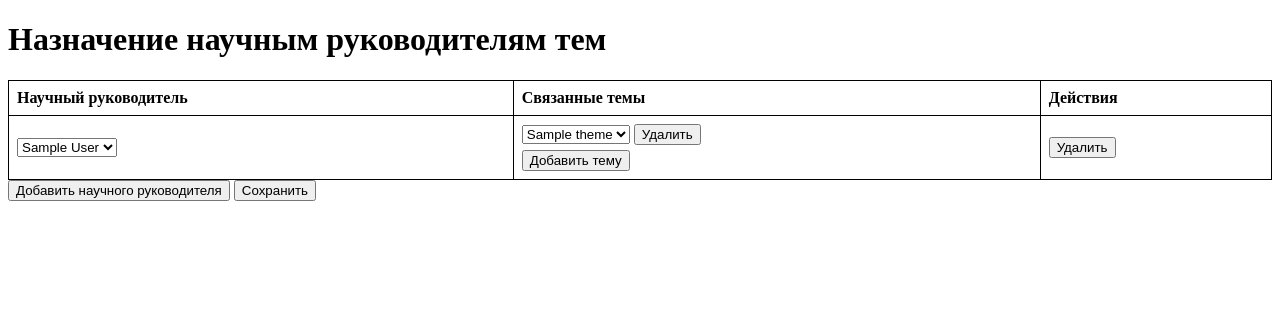
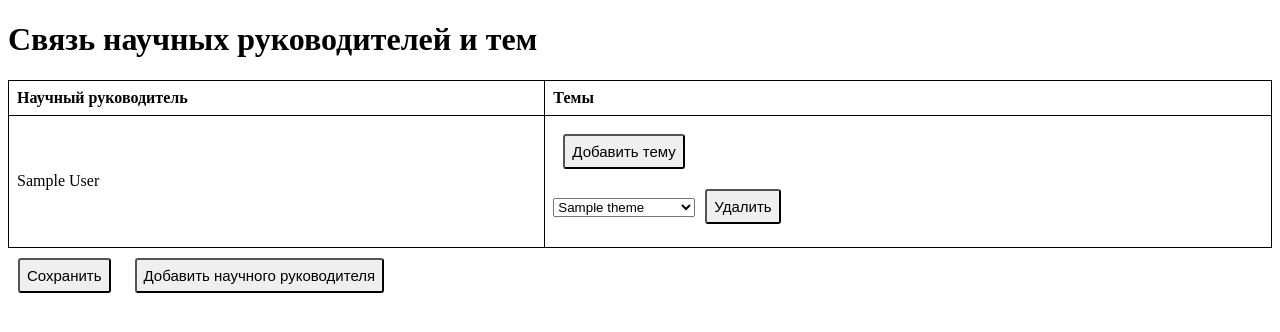
Before and after one commit to StreakQ/VKR, a Flask app: page /assign_advisers_to_themes in a window 1280 px wide. Shown: the top 332 px of the page. Run offline with Flask 3, Linux system fonts and the light colour scheme; the visitor is signed in with stand-in values (Sample User, id 1); tables that the repository leaves empty hold one stand-in row (values such as "Sample post").

Commit message:
Исправление связывание научных руководителей и тем

```diff
--- a/app.py
+++ b/app.py
@@ -70,6 +70,21 @@ def login():
         return "Неверный логин или пароль", 401
 
 
+@app.route("/get_adviser_theme_assignments", methods=["GET"])
+@role_required('admin')
+def get_adviser_theme_assignments():
+    try:
+        assignments = adviser_theme_repository.get_all(AdviserTheme)
+        result = [
+            {"adviser_id": assignment.adviser_id, "theme_id": assignment.theme_id}
+            for assignment in assignments
+        ]
+        return jsonify(result), 200
+    except Exception as e:
+        logging.error(f"Ошибка при получении назначений: {e}")
+        return jsonify({"error": str(e)}), 500
+
+
 @app.route('/assign_importances', methods=["GET", "POST"])
 @role_required('admin')
 def assign_importances():
@@ -112,17 +127,14 @@ def assign_importances():
 @role_required('admin')
 def assign_advisers_to_themes():
     if request.method == 'GET':
-        # Получаем текущие назначения из базы данных
         assignments = adviser_theme_repository.get_all(AdviserTheme)
 
-        # Формируем данные для шаблона
         grouped_assignments = {}
         for assignment in assignments:
             if assignment.adviser_id not in grouped_assignments:
                 grouped_assignments[assignment.adviser_id] = []
             grouped_assignments[assignment.adviser_id].append(assignment.theme_id)
 
-        # Получаем список научных руководителей и тем для выпадающих списков
         advisers = adviser_repository.get_all(Adviser)
         themes = theme_repository.get_all(Theme)
 
@@ -137,41 +149,49 @@ def assign_advisers_to_themes():
     if request.method == 'POST':
         try:
             data = request.form
-            print("Полученные данные:", data)
+            # print("Полученные данные из формы:", data)
+            # print("Парсинг данных из формы:")
+            # for key, values in data.lists():
+            #     print(f"{key}: {values}")
 
             advisers = {}
             for key, value in data.items():
-                if key.startswith("adviser"):
+                if key.startswith("adviser_"):
                     adviser_index = key.split("_")[-1]
                     advisers[adviser_index] = {"id": value, "themes": []}
 
-            for key, value in data.lists():
-                if key.startswith("theme"):
-                    adviser_index = key.split("_")[-1]
+
+            for key, values in data.lists():
+                if key.startswith("theme_"):
+                    adviser_index = key.split("_")[1].split("[")[0]
                     if adviser_index in advisers:
-                        advisers[adviser_index]["themes"].extend(value)
+                        advisers[adviser_index]["themes"].extend(values)
+
+            # print("Парсинг данных:")
+            # print(advisers)
+            # for adviser_index, adviser_data in advisers.items():
+            #     print(f"Научный руководитель {adviser_index}: ID={adviser_data['id']}, Темы={adviser_data['themes']}")
 
             db_session = DBSession()
 
             for adviser_index in advisers:
-                adviser_id = int(advisers[adviser_index]["id"])  # Преобразуем в целое число
+                adviser_id = int(advisers[adviser_index]["id"])
                 themes = [int(theme) for theme in advisers[adviser_index]["themes"]]
 
-                record_exists = db_session.query(
-                    exists().where(AdviserTheme.adviser_id == adviser_id)
-                ).scalar()
+                #print(f"Обновление тем для научного руководителя ID {adviser_id}: {themes}")
 
-                if record_exists:
-                    print(f"Обновление тем для научного руководителя ID {adviser_id}: {themes}")
-                    adviser_theme_repository.update_adviser_themes(adviser_id=adviser_id, *themes)
+                # Обновляем темы
+                if themes:
+                    adviser_theme_repository.update_adviser_themes(adviser_id, *themes)
                 else:
-                    print(f"Добавление тем для научного руководителя ID {adviser_id}: {themes}")
-                    adviser_theme_repository.add_adviser_themes(adviser_id=adviser_id, *themes)
+                    print(f"Нет тем для научного руководителя ID {adviser_id}")
 
-            return "Данные успешно сохранены!", 200
+            return redirect(url_for("index"))
 
         except Exception as e:
+            db_session.rollback()
             return f"Произошла ошибка: {e}", 500
+
 
 
 @app.route("/get_subjects")
@@ -203,10 +223,18 @@ def get_themes():
 def get_advisers():
     try:
         advisers = adviser_repository.get_all(Adviser)
-        advisers_list = [{"id": adviser.adviser_id, "name": adviser.firstname}for adviser in advisers]
+        advisers_list = [
+            {
+                "id": adviser.adviser_id,
+                "firstname": adviser.firstname,
+                "lastname": adviser.lastname,
+            }
+            for adviser in advisers
+        ]
         return jsonify(advisers_list), 200
     except Exception as e:
-        logging.error(f"Ошибка при получении научных руководителей")
+        logging.error(f"Ошибка при получении научных руководителей: {e}")
+        return jsonify({"error": str(e)}), 500
 
 
 @app.route("/get_theme_subject_importances", methods=["GET"])
--- a/templates/assign_advisers_to_themes.html
+++ b/templates/assign_advisers_to_themes.html
@@ -2,7 +2,7 @@
 <html lang="en">
 <head>
   <meta charset="UTF-8">
-  <title>Назначение научным руководителям тем</title>
+  <title>Связь научных руководителей и тем</title>
   <style>
     table {
       width: 100%;
@@ -14,101 +14,213 @@
     th, td {
       padding: 8px;
       text-align: left;
+      word-wrap: break-word;
+      max-width: 300px;
     }
     .theme-row {
       margin-bottom: 5px;
     }
+    button {
+      padding: 7px;
+      border-radius: 3px;
+      font-size: 15px;
+      margin: 10px;
+    }
   </style>
 </head>
 <body>
-  <h1>Назначение научным руководителям тем</h1>
+  <h1>Связь научных руководителей и тем</h1>
 
-  <form id="advisers_to_themes_form" method="POST" action="/assign_advisers_to_themes">
-    <table id="advisers_to_themes_table">
+  <form id="adviser-theme-form" method="POST" action="/assign_advisers_to_themes">
+    <table id="adviser-theme-table">
       <thead>
         <tr>
           <th>Научный руководитель</th>
-          <th>Связанные темы</th>
-          <th>Действия</th>
+          <th>Темы</th>
         </tr>
       </thead>
       <tbody>
-        <!-- Отображение существующих назначений -->
-        {% for adviser_id, theme_ids in grouped_assignments.items() %}
-          <tr class="adviser-row">
-            <!-- Выпадающий список научных руководителей -->
-            <td>
-              <select name="adviser_{{ loop.index }}" class="adviser-dropdown">
-                {% for adviser in advisers %}
-                  <option value="{{ adviser.adviser_id }}"
-                    {% if adviser.adviser_id == adviser_id %}selected{% endif %}>
-                    {{ adviser.firstname }} {{ adviser.lastname }}
-                  </option>
-                {% endfor %}
-              </select>
-            </td>
-            <!-- Темы -->
-            <td>
-              <div class="themes-container">
-                {% for theme_id in theme_ids %}
-                  <div class="theme-row">
-                    <select name="theme_{{ loop.index0 }}[]" class="theme-dropdown">
-                      {% for theme in themes %}
-                        <option value="{{ theme.theme_id }}"
-                          {% if theme.theme_id == theme_id %}selected{% endif %}>
-                          {{ theme.theme_name }}
-                        </option>
-                      {% endfor %}
-                    </select>
-                    <button type="button" onclick="removeThemeRow(this)">Удалить</button>
-                  </div>
-                {% endfor %}
-              </div>
-              <button type="button" onclick="addThemeRow(this)">Добавить тему</button>
-            </td>
-            <!-- Действия -->
-            <td>
-              <button type="button" onclick="removeAdviserRow(this)">Удалить</button>
-            </td>
-          </tr>
-        {% endfor %}
+        <!-- Строки будут добавляться динамически -->
       </tbody>
     </table>
+    <button type="submit">Сохранить</button>
     <button type="button" onclick="addAdviserWithThemes()">Добавить научного руководителя</button>
-    <button type="submit">Сохранить</button>
   </form>
 
   <script>
+    // Массивы для хранения научных руководителей и тем
+    let advisers = [];
+    let themes = [];
+
+    // Загружаем научных руководителей с сервера
+    async function loadAdvisers() {
+      try {
+        const response = await fetch("/get_advisers");
+        if (!response.ok) {
+          throw new Error("Ошибка при загрузке научных руководителей");
+        }
+        advisers = await response.json();
+      } catch (error) {
+        console.error(error);
+      }
+    }
+
+    // Загружаем темы с сервера
+    async function loadThemes() {
+      try {
+        const response = await fetch("/get_themes");
+        if (!response.ok) {
+          throw new Error("Ошибка при загрузке тем");
+        }
+        themes = await response.json();
+      } catch (error) {
+        console.error(error);
+      }
+    }
+
+    // Загружаем текущие назначения научных руководителей и тем
+    async function loadAssignments() {
+      try {
+        const response = await fetch("/get_adviser_theme_assignments");
+        if (!response.ok) {
+          throw new Error("Ошибка при загрузке назначений");
+        }
+        const assignments = await response.json();
+
+        // Создаем словарь для быстрого поиска тем по adviser_id
+        const assignmentsByAdviserId = {};
+        assignments.forEach(assignment => {
+          if (!assignmentsByAdviserId[assignment.adviser_id]) {
+            assignmentsByAdviserId[assignment.adviser_id] = [];
+          }
+          assignmentsByAdviserId[assignment.adviser_id].push(assignment.theme_id);
+        });
+
+        // Отображаем назначения в таблице
+        const tableBody = document.querySelector("#adviser-theme-table tbody");
+        advisers.forEach((adviser, index) => {
+          // Создаем строку для научного руководителя
+          const adviserRow = document.createElement("tr");
+
+          // Ячейка с именем научного руководителя
+          const adviserNameCell = document.createElement("td");
+          const adviserNameInput = document.createElement("input");
+          adviserNameInput.type = "hidden";
+          adviserNameInput.name = `adviser_${index}`;
+          adviserNameInput.value = adviser.id; // Передаем ID, а не имя
+          adviserNameCell.appendChild(adviserNameInput);
+
+          const adviserNameDiv = document.createElement("div");
+          adviserNameDiv.textContent = `${adviser.firstname} ${adviser.lastname} ${adviser.patronymic || ''}`.trim();
+          adviserNameCell.appendChild(adviserNameDiv);
+          adviserRow.appendChild(adviserNameCell);
+
+          // Ячейка для тем
+          const themesCell = document.createElement("td");
+          const themesContainer = document.createElement("div");
+          themesContainer.className = "themes-container";
+
+          // Добавляем существующие темы
+          if (assignmentsByAdviserId[adviser.id]) {
+            assignmentsByAdviserId[adviser.id].forEach(themeId => {
+              addThemeRow(themesContainer, index, themeId);
+            });
+          }
+
+          // Кнопка добавления темы
+          const addThemeButton = document.createElement("button");
+          addThemeButton.type = "button";
+          addThemeButton.textContent = "Добавить тему";
+          addThemeButton.onclick = () => addThemeRow(themesContainer, index);
+          themesCell.appendChild(addThemeButton);
+
+          themesCell.appendChild(themesContainer);
+          adviserRow.appendChild(themesCell);
+
+          tableBody.appendChild(adviserRow);
+        });
+      } catch (error) {
+        console.error(error);
+      }
+    }
+
+    // Функция для создания выпадающего списка тем
+    function createThemeDropdown(adviserIndex) {
+      const select = document.createElement("select");
+      select.name = `theme_${adviserIndex}[]`;
+      select.className = "theme-dropdown";
+
+      // Добавляем пустой вариант
+      const defaultOption = document.createElement("option");
+      defaultOption.value = "";
+      defaultOption.text = "-- Выберите тему --";
+      select.appendChild(defaultOption);
+
+      // Добавляем темы
+      themes.forEach(theme => {
+        const option = document.createElement("option");
+        option.value = theme.id;
+        option.text = theme.name;
+        select.appendChild(option);
+      });
+
+      return select;
+    }
+
+    // Функция для добавления строки с темой
+    function addThemeRow(container, adviserIndex, preselectedThemeId = null) {
+      const themeRow = document.createElement("div");
+      themeRow.className = "theme-row";
+
+      // Выпадающий список тем
+      const themeDropdown = createThemeDropdown(adviserIndex);
+      if (preselectedThemeId) {
+        themeDropdown.value = preselectedThemeId; // Устанавливаем выбранный ID темы
+      }
+      themeRow.appendChild(themeDropdown);
+
+      // Кнопка удаления
+      const removeButton = document.createElement("button");
+      removeButton.type = "button";
+      removeButton.textContent = "Удалить";
+      removeButton.onclick = () => themeRow.remove();
+      themeRow.appendChild(removeButton);
+
+      container.appendChild(themeRow);
+    }
+
     // Функция для добавления нового научного руководителя с темами
     function addAdviserWithThemes() {
-      const tableBody = document.querySelector("#advisers_to_themes_table tbody");
+      const tableBody = document.querySelector("#adviser-theme-table tbody");
 
-      // Создаем строку для научного руководителя
+      // Генерируем уникальный индекс
+      const newAdviserIndex = tableBody.children.length;
+
+      // Создаем строку для нового научного руководителя
       const adviserRow = document.createElement("tr");
-      adviserRow.className = "adviser-row";
 
       // Ячейка с выпадающим списком научных руководителей
-      const adviserCell = document.createElement("td");
-      const adviserSelect = document.createElement("select");
-      adviserSelect.name = "adviser_new";
-      adviserSelect.className = "adviser-dropdown";
+      const adviserNameCell = document.createElement("td");
+      const adviserDropdown = document.createElement("select");
+      adviserDropdown.name = `adviser_${newAdviserIndex}`;
+      adviserDropdown.className = "adviser-dropdown";
 
       // Добавляем пустой вариант
       const defaultOption = document.createElement("option");
       defaultOption.value = "";
       defaultOption.text = "-- Выберите научного руководителя --";
-      adviserSelect.appendChild(defaultOption);
+      adviserDropdown.appendChild(defaultOption);
 
       // Добавляем научных руководителей
-      {% for adviser in advisers %}
+      advisers.forEach(adviser => {
         const option = document.createElement("option");
-        option.value = "{{ adviser.adviser_id }}";
-        option.text = "{{ adviser.firstname }} {{ adviser.lastname }}";
-        adviserSelect.appendChild(option);
-      {% endfor %}
+        option.value = adviser.id;
+        option.text = `${adviser.firstname} ${adviser.lastname} ${adviser.patronymic || ''}`.trim();
+        adviserDropdown.appendChild(option);
+      });
 
-      adviserCell.appendChild(adviserSelect);
-      adviserRow.appendChild(adviserCell);
+      adviserNameCell.appendChild(adviserDropdown);
+      adviserRow.appendChild(adviserNameCell);
 
       // Ячейка для тем
       const themesCell = document.createElement("td");
@@ -119,71 +231,21 @@
       const addThemeButton = document.createElement("button");
       addThemeButton.type = "button";
       addThemeButton.textContent = "Добавить тему";
-      addThemeButton.onclick = () => addThemeRow(themesContainer);
-      themesCell.appendChild(themesContainer);
+      addThemeButton.onclick = () => addThemeRow(themesContainer, newAdviserIndex);
       themesCell.appendChild(addThemeButton);
 
+      themesCell.appendChild(themesContainer);
       adviserRow.appendChild(themesCell);
-
-      // Пустая ячейка для действий
-      const actionsCell = document.createElement("td");
-      const removeButton = document.createElement("button");
-      removeButton.type = "button";
-      removeButton.textContent = "Удалить";
-      removeButton.onclick = () => tableBody.removeChild(adviserRow);
-      actionsCell.appendChild(removeButton);
-
-      adviserRow.appendChild(actionsCell);
 
       tableBody.appendChild(adviserRow);
     }
 
-    // Функция для добавления строки с темой
-    function addThemeRow(container) {
-    const themeRow = document.createElement("div");
-    themeRow.className = "theme-row";
-
-    // Выпадающий список тем
-    const themeSelect = document.createElement("select");
-    themeSelect.name = "theme_new[]"; // Уникальное имя для новой темы
-    themeSelect.className = "theme-dropdown";
-
-    // Добавляем пустой вариант
-    const defaultOption = document.createElement("option");
-    defaultOption.value = "";
-    defaultOption.text = "-- Выберите тему --";
-    themeSelect.appendChild(defaultOption);
-
-    // Добавляем темы
-    {% for theme in themes %}
-      const option = document.createElement("option");
-      option.value = "{{ theme.theme_id }}";
-      option.text = "{{ theme.theme_name }}";
-      themeSelect.appendChild(option);
-    {% endfor %}
-
-    // Кнопка удаления темы
-    const removeButton = document.createElement("button");
-    removeButton.type = "button";
-    removeButton.textContent = "Удалить";
-    removeButton.onclick = () => container.removeChild(themeRow);
-
-    themeRow.appendChild(themeSelect);
-    themeRow.appendChild(removeButton);
-
-    container.appendChild(themeRow);
-  }
-    // Функция для удаления строки с научным руководителем
-    function removeAdviserRow(button) {
-      const row = button.closest("tr");
-      row.remove();
-    }
-
-    // Функция для удаления строки с темой
-    function removeThemeRow(button) {
-      const row = button.closest(".theme-row");
-      row.remove();
-    }
+    // Загружаем данные при загрузке страницы
+    window.onload = async () => {
+      await loadAdvisers(); // Загружаем научных руководителей
+      await loadThemes();   // Загружаем темы
+      await loadAssignments(); // Загружаем назначения
+    };
   </script>
 </body>
 </html>
--- a/templates/assign_importances.html
+++ b/templates/assign_importances.html
@@ -130,7 +130,7 @@
           const weightInput = document.createElement("input");
           weightInput.type = "number";
           weightInput.name = `weight_${index}`;
-          weightInput.step = "0.1";
+          weightInput.step = "0.01";
           weightInput.value = importance.weight; // Устанавливаем вес
           subjectRow.appendChild(weightInput);
 
@@ -198,7 +198,7 @@
       const weightInput = document.createElement("input");
       weightInput.type = "number";
       weightInput.name = `weight_${themeIndex}`;
-      weightInput.step = "0.1";
+      weightInput.step = "0.01";
       weightInput.placeholder = "Вес";
       subjectRow.appendChild(weightInput);
 
```
Also changed, not shown: repositories.py (+14 -3 lines).
